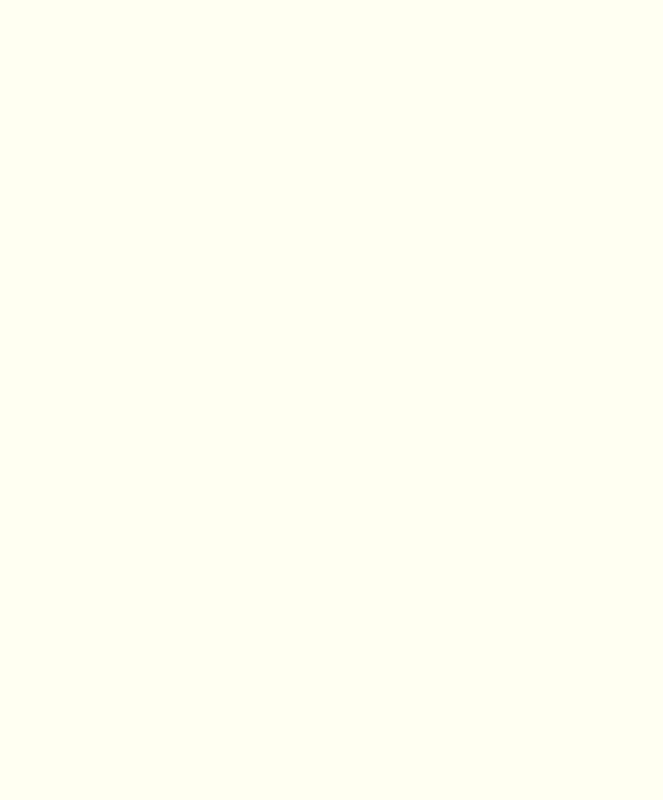
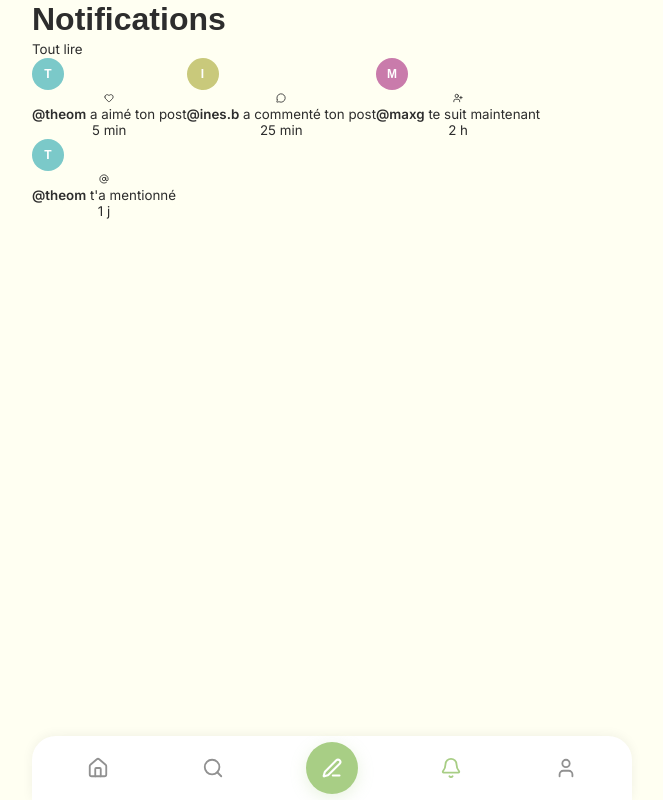
Before and after one commit to tonyfgs/Breezy, a Next.js app in the folder front/: page /notifications in a window 1280 px wide. Shown: the whole page, without its empty margins (308-971 px from the left). Built offline with nearby package versions, Linux system fonts and the light colour scheme; a web font is replaced by a local one.

Commit message:
feat: add notifications page with clickable NotifItem component

```diff
--- a/front/src/app/notifications/page.js
+++ b/front/src/app/notifications/page.js
@@ -1,3 +1,70 @@
+'use client';
+
+import { useState } from 'react';
+import AppLayout from '../../components/layout/AppLayout';
+import NotifItem from '../../components/notifications/NotifItem';
+
+// TODO: API - GET /notifications
+const MOCK_NOTIFICATIONS = [
+  {
+    sk_id: 'notif_001',
+    cd_type: 'like',
+    actor: { sk_id: 'user_002', nm_username: 'theom' },
+    sk_postId: 'post_001',
+    fl_read: false,
+    ts_createdAt: new Date(Date.now() - 5 * 60 * 1000).toISOString(),
+  },
+  {
+    sk_id: 'notif_002',
+    cd_type: 'comment',
+    actor: { sk_id: 'user_003', nm_username: 'ines.b' },
+    sk_postId: 'post_001',
+    fl_read: false,
+    ts_createdAt: new Date(Date.now() - 25 * 60 * 1000).toISOString(),
+  },
+  {
+    sk_id: 'notif_003',
+    cd_type: 'follow',
+    actor: { sk_id: 'user_004', nm_username: 'maxg' },
+    sk_postId: null,
+    fl_read: true,
+    ts_createdAt: new Date(Date.now() - 2 * 3600 * 1000).toISOString(),
+  },
+  {
+    sk_id: 'notif_004',
+    cd_type: 'mention',
+    actor: { sk_id: 'user_002', nm_username: 'theom' },
+    sk_postId: 'post_002',
+    fl_read: true,
+    ts_createdAt: new Date(Date.now() - 24 * 3600 * 1000).toISOString(),
+  },
+];
+
 export default function NotificationsPage() {
-  return null;
+  const [notifications, setNotifications] = useState(MOCK_NOTIFICATIONS);
+  const hasUnread = notifications.some(n => !n.fl_read);
+
+  function handleReadAll() {
+    // TODO: API - PATCH /notifications/read-all
+    setNotifications(prev => prev.map(n => ({ ...n, fl_read: true })));
+  }
+
+  return (
+    <AppLayout>
+      <header className="page-header">
+        <h1 className="page-header__title">Notifications</h1>
+        {hasUnread && (
+          <button className="page-header__action" onClick={handleReadAll}>
+            Tout lire
+          </button>
+        )}
+      </header>
+
+      <div className="notif-list">
+        {notifications.map(notif => (
+          <NotifItem key={notif.sk_id} notif={notif} />
+        ))}
+      </div>
+    </AppLayout>
+  );
 }
--- /dev/null
+++ b/front/src/components/notifications/NotifItem.js
@@ -0,0 +1,48 @@
+'use client';
+
+import { useRouter } from 'next/navigation';
+import { Heart, MessageCircle, UserPlus, AtSign } from 'lucide-react';
+import Avatar from '../ui/Avatar';
+
+const ICONS = { like: Heart, comment: MessageCircle, follow: UserPlus, mention: AtSign };
+const TEXTS = {
+  like: 'a aimé ton post',
+  comment: 'a commenté ton post',
+  follow: 'te suit maintenant',
+  mention: "t'a mentionné",
+};
+
+function formatRelativeTime(isoString) {
+  const diffSeconds = (Date.now() - new Date(isoString).getTime()) / 1000;
+  if (diffSeconds < 3600) return `${Math.floor(diffSeconds / 60)} min`;
+  if (diffSeconds < 86400) return `${Math.floor(diffSeconds / 3600)} h`;
+  return `${Math.floor(diffSeconds / 86400)} j`;
+}
+
+function getTarget(notif) {
+  if (notif.cd_type === 'follow') return `/profile/${notif.actor.nm_username}`;
+  return `/post/${notif.sk_postId}`;
+}
+
+export default function NotifItem({ notif }) {
+  const router = useRouter();
+  const Icon = ICONS[notif.cd_type];
+
+  return (
+    <button
+      className={`notif-item${notif.fl_read ? '' : ' notif-item--unread'}`}
+      onClick={() => router.push(getTarget(notif))}
+    >
+      <div className="notif-item__avatar-wrap">
+        <Avatar name={notif.actor.nm_username} size="sm" />
+        <span className="notif-item__icon-badge">
+          <Icon size={10} />
+        </span>
+      </div>
+      <p className="notif-item__text">
+        <strong>@{notif.actor.nm_username}</strong> {TEXTS[notif.cd_type]}
+      </p>
+      <span className="notif-item__time">{formatRelativeTime(notif.ts_createdAt)}</span>
+    </button>
+  );
+}
```
